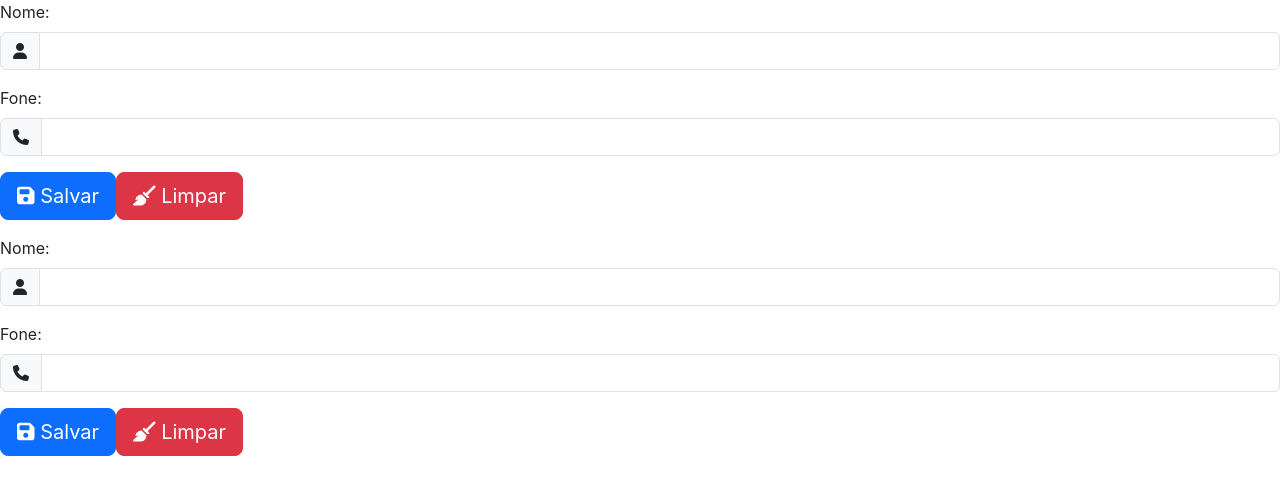
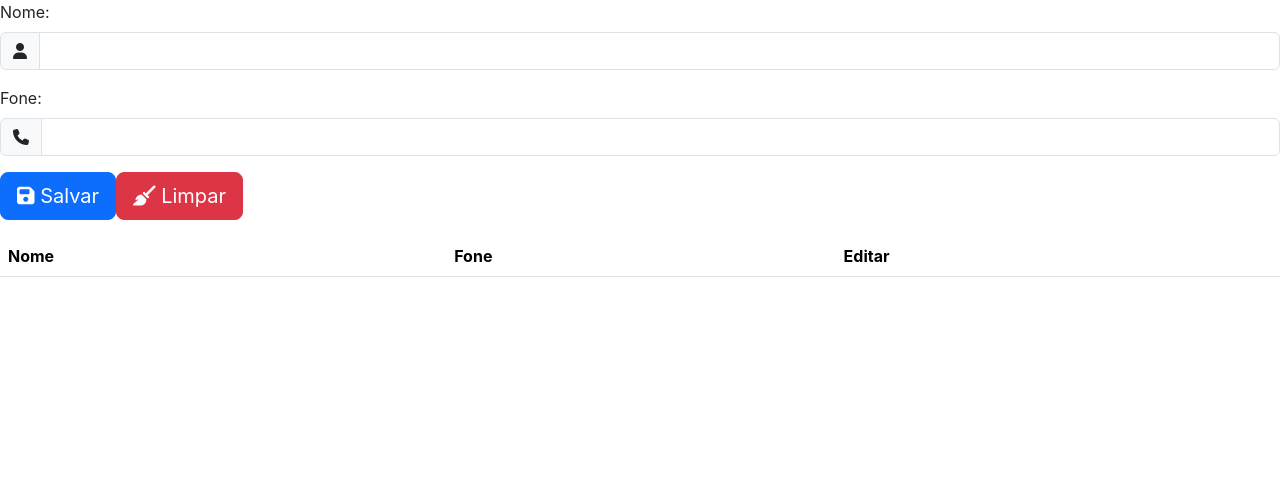
Before and after one commit to FragosoMauricio/agenda-web, a React (Create React App) app: page / in a window 1280 px wide. Shown: the top 494 px of the page. Built offline with nearby package versions, Linux system fonts and the light colour scheme.

Commit message:
agenda-aula-22-08

```diff
--- /dev/null
+++ b/src/components/Table/Tabela.tsx
@@ -0,0 +1,19 @@
+
+function Tabela () {
+    return (
+        <table id="lista-de-contatos" className="table table-striped table-hover">
+                        <thead>
+                            <tr>
+                                <th>Nome</th>
+                                <th>Fone</th>
+                                <th>Editar</th>
+                            </tr>
+                        </thead>
+                        <tbody>
+
+                        </tbody>
+                    </table>
+    );
+}
+
+export default Tabela;
--- a/src/components/app/App.tsx
+++ b/src/components/app/App.tsx
@@ -1,9 +1,10 @@
+import Form from '../Form/Form';
 import './App.css';
 
 function App() {
   return (
     <div>
-      <h1>Bem Vindo!!!</h1>
+      <Form />
     </div>
   );
 }
--- a/src/index.tsx
+++ b/src/index.tsx
@@ -2,6 +2,7 @@ import React from 'react';
 import ReactDOM from 'react-dom/client';
 import App from './components/app/App';
 import Form from './components/Form/Form';
+import Tabela from './components/Table/Tabela';
 import './index.css';
 
 
@@ -11,7 +12,7 @@ const root = ReactDOM.createRoot(
 );
 root.render(
   <React.StrictMode>
-    <Form />
-    <Form />
+    <App />
+    <Tabela />
   </React.StrictMode>
 );
```
